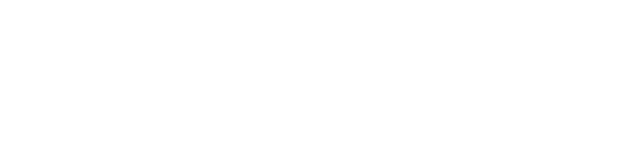
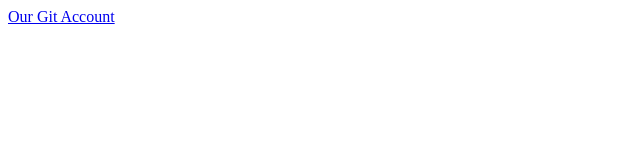
Before and after one commit to JHUWebTutorial/ClubSite, a plain HTML site: page index.html in a window 1280 px wide. Shown: the whole page, without its empty margins (0-640 px from the left). Drawn offline with Linux system fonts and the light colour scheme.

Commit message:
Update index.html

```diff
--- a/index.html
+++ b/index.html
@@ -4,5 +4,9 @@
 <title>JHU Web Development Tutorial Club</title>
 </head>
 
+<body>
+  <a href="https://github.com/JHUWebTutorial">Our Git Account</a>
+</body>
+
 
 </html>
```
